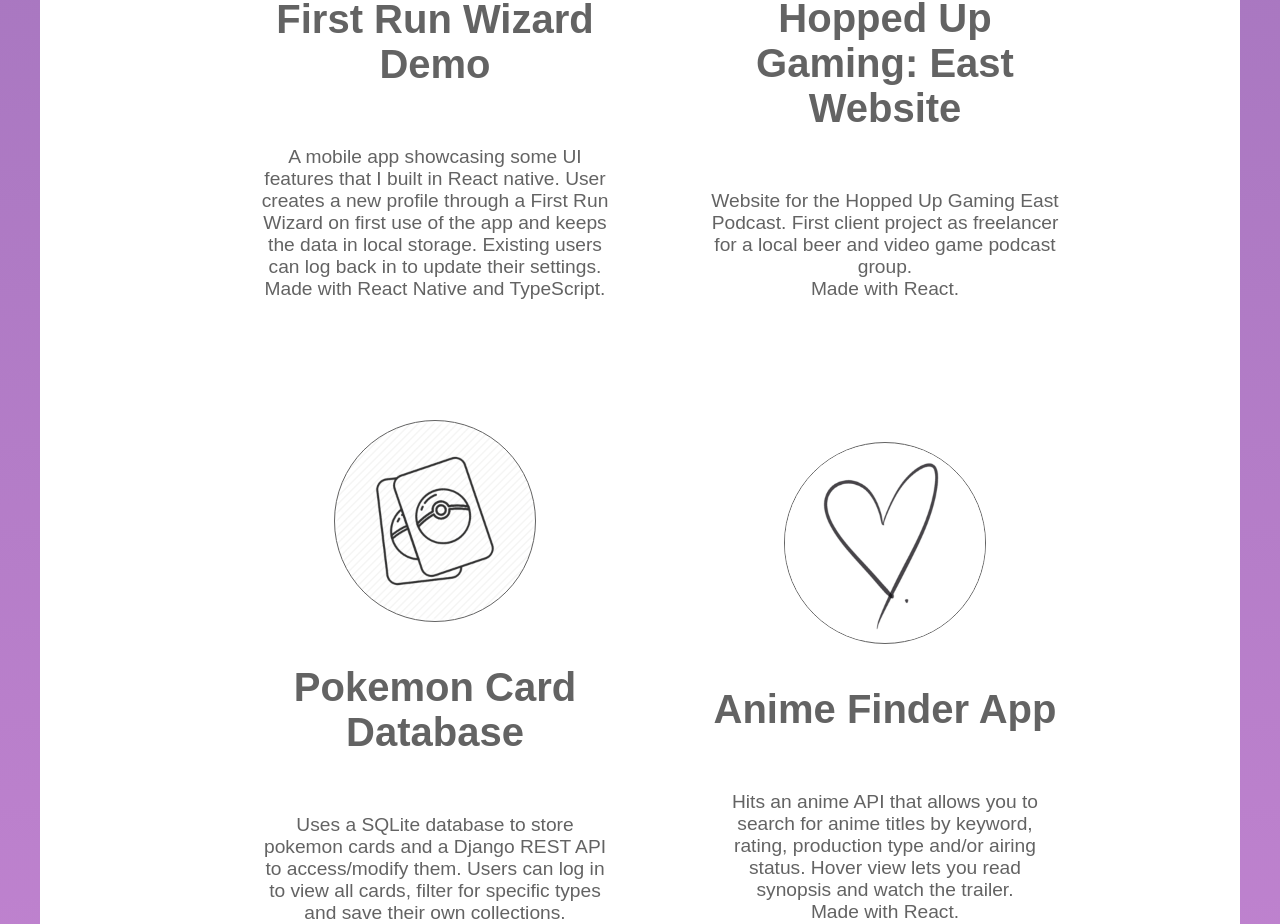
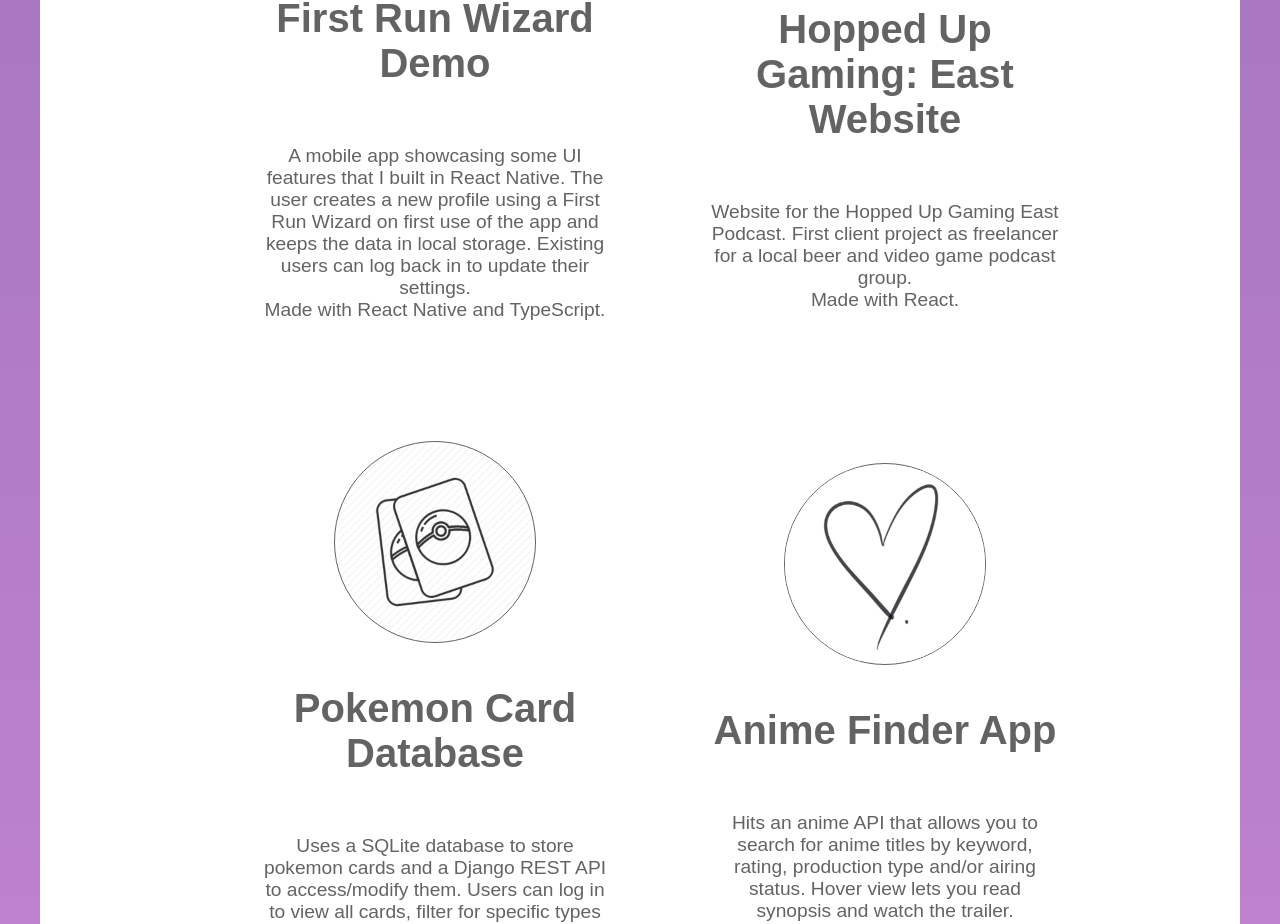
Before and after one commit to kfoley123/portfolio, a React (Create React App) app: page / in a window 1280 px wide. Shown: the part 1483-2407 px from the top of the page. Built offline with nearby package versions, Linux system fonts and the light colour scheme; a web font is replaced by a local one.

Commit message:
Update src/Components/Projects/Projects.js
Co-authored-by: Evan <oakeef@gmail.com>

```diff
--- a/src/Components/Projects/Projects.js
+++ b/src/Components/Projects/Projects.js
@@ -29,7 +29,7 @@
                     </a>
                     <p>
                         A mobile app showcasing some UI features that I built in React
-                        native. User creates a new profile through a First Run
+                        Native. The user creates a new profile using a First Run
                         Wizard on first use of the app and keeps the data in
                         local storage. Existing users can log back in to update
                         their settings.
```
